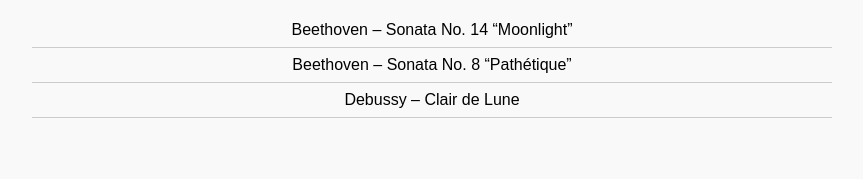
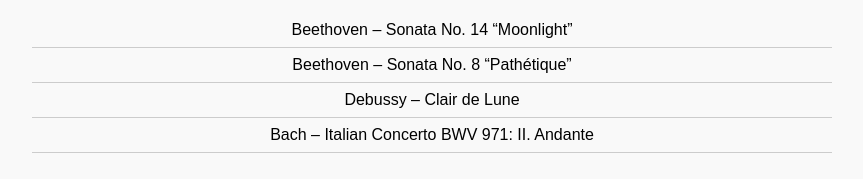
Before and after one commit to natachu444/recordings, a plain HTML site: page index.html in a window 1280 px wide. Shown: the part 513-692 px from the top of the page, without its empty margins (208-1071 px from the left). Drawn offline with Linux system fonts and the light colour scheme.

Commit message:
Add files via upload

```diff
--- a/index.html
+++ b/index.html
@@ -11,7 +11,7 @@
   <meta property="og:description" content="A personal playlist of Nate's classical piano recordings." />
   <meta property="og:image" content="album_art.png" />
   <meta property="og:type" content="music.playlist" />
-  <meta property="og:url" content="https://yourdomain.com/nates_recordings_with_album_art.html" />
+  <meta property="og:url" content="https://yourdomain.com/index.html" />
 
   <!-- Apple Specific -->
   <link rel="apple-touch-icon" href="album_art.png" />
@@ -85,6 +85,7 @@
     <li data-src="https://www.dropbox.com/scl/fi/qxd6u4j55nuwgwhkywtmz/01-Beethoven_-Piano-Sonata-14-in-C-s.mp3?rlkey=78hxdxuzxfhtmk3aerh6opmyl&raw=1">Beethoven – Sonata No. 14 “Moonlight”</li>
     <li data-src="https://www.dropbox.com/scl/fi/mfx4p9hwg54d6f7bkkusn/02-Beethoven_-Piano-Sonata-08-in-C-m.mp3?rlkey=0mpoe27k1zdwdmiuz5flculd6&raw=1">Beethoven – Sonata No. 8 “Pathétique”</li>
     <li data-src="https://www.dropbox.com/scl/fi/ad34upx1gv080n6jlkhqg/03-Debussy_-Claire-de-lune-1905.mp3?rlkey=c7q6esxt2jnj96vivxen0jok8&raw=1">Debussy – Clair de Lune</li>
+    <li data-src="https://www.dropbox.com/scl/fi/0o6apyy3vlwqkw0hgcdd8/02-Bach_-Italian-Concerto-BWV.-971_-II.-Andante-1735.mp3?rlkey=e80uxppbtp6wvpbamju049g92&raw=1">Bach – Italian Concerto BWV 971: II. Andante</li>
   </ul>
 
   <script>
```
